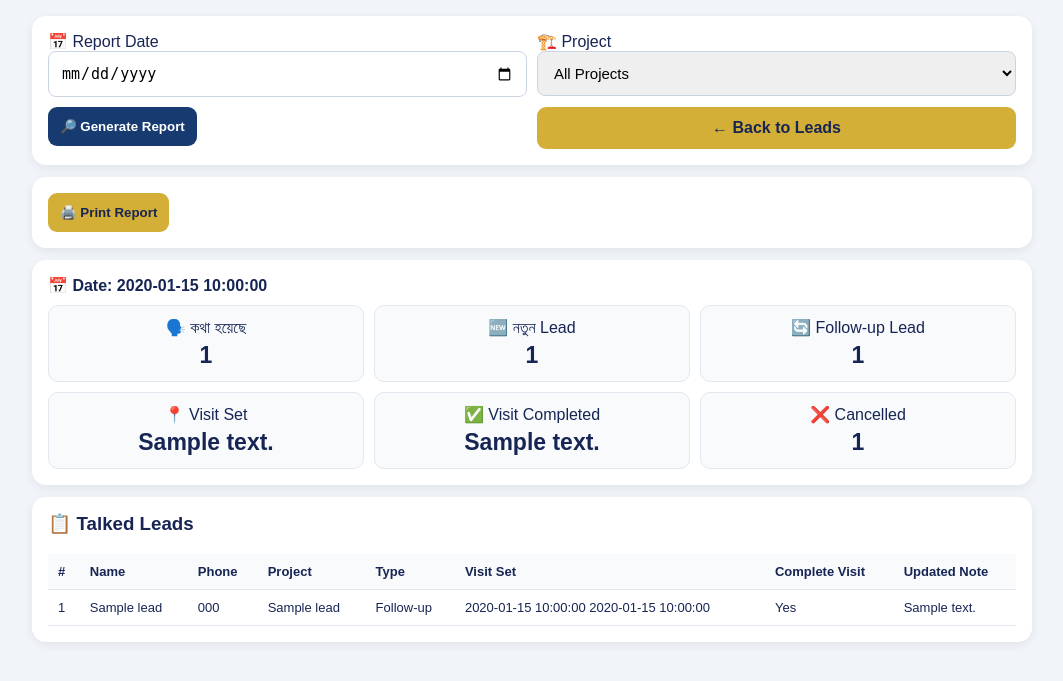
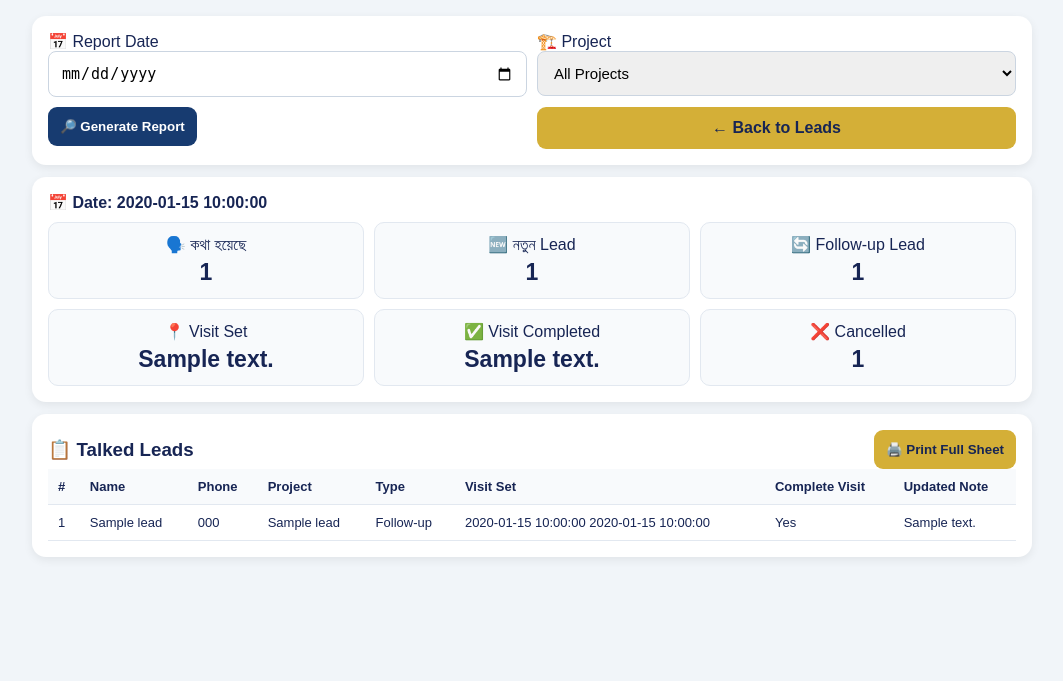
Before and after one commit to mdrabbimolla/my-business-crm, a Flask app: template templates/daily_report.html in a window 1280 px wide. Shown: the part 71-752 px from the top of the page, without its empty margins (108-1171 px from the left). Run offline with Flask 3, Linux system fonts and the light colour scheme; the template is opened without the code that fills it: most values are stand-ins (such as "Sample title", 1, 10 or a date in 2020).

Commit message:
Move full-sheet print button beside Talked Leads

```diff
--- a/templates/daily_report.html
+++ b/templates/daily_report.html
@@ -52,10 +52,6 @@ th{background:#f8fafc}
 </form>
 </div>
 
-<div class="card no-print" style="display:flex;gap:10px;flex-wrap:wrap">
-<button class="btn gold" type="button" onclick="startNativePrint()">🖨️ Print Report</button>
-</div>
-
 <div id="printReport">
 <div class="card">
 <div class="print-only" style="font-size:18px;font-weight:bold;margin-bottom:8px">My Business CRM — Daily Sales Report</div>
@@ -71,7 +67,10 @@ th{background:#f8fafc}
 </div>
 
 <div class="card">
-<h3 style="margin-top:0">📋 Talked Leads</h3>
+<div style="display:flex;align-items:center;justify-content:space-between;gap:10px;flex-wrap:wrap">
+<h3 style="margin:0">📋 Talked Leads</h3>
+<button class="btn gold no-print" type="button" onclick="startNativePrint()">🖨️ Print Full Sheet</button>
+</div>
 {% if talked_leads %}
 <div class="table-wrap">
 <table id="reportTable">
@@ -138,7 +137,7 @@ async function startNativePrint(){
     }finally{
         if (button) {
             button.disabled = false;
-            button.textContent = "🖨️ Print Report";
+            button.textContent = "🖨️ Print Full Sheet";
         }
     }
 }
```
